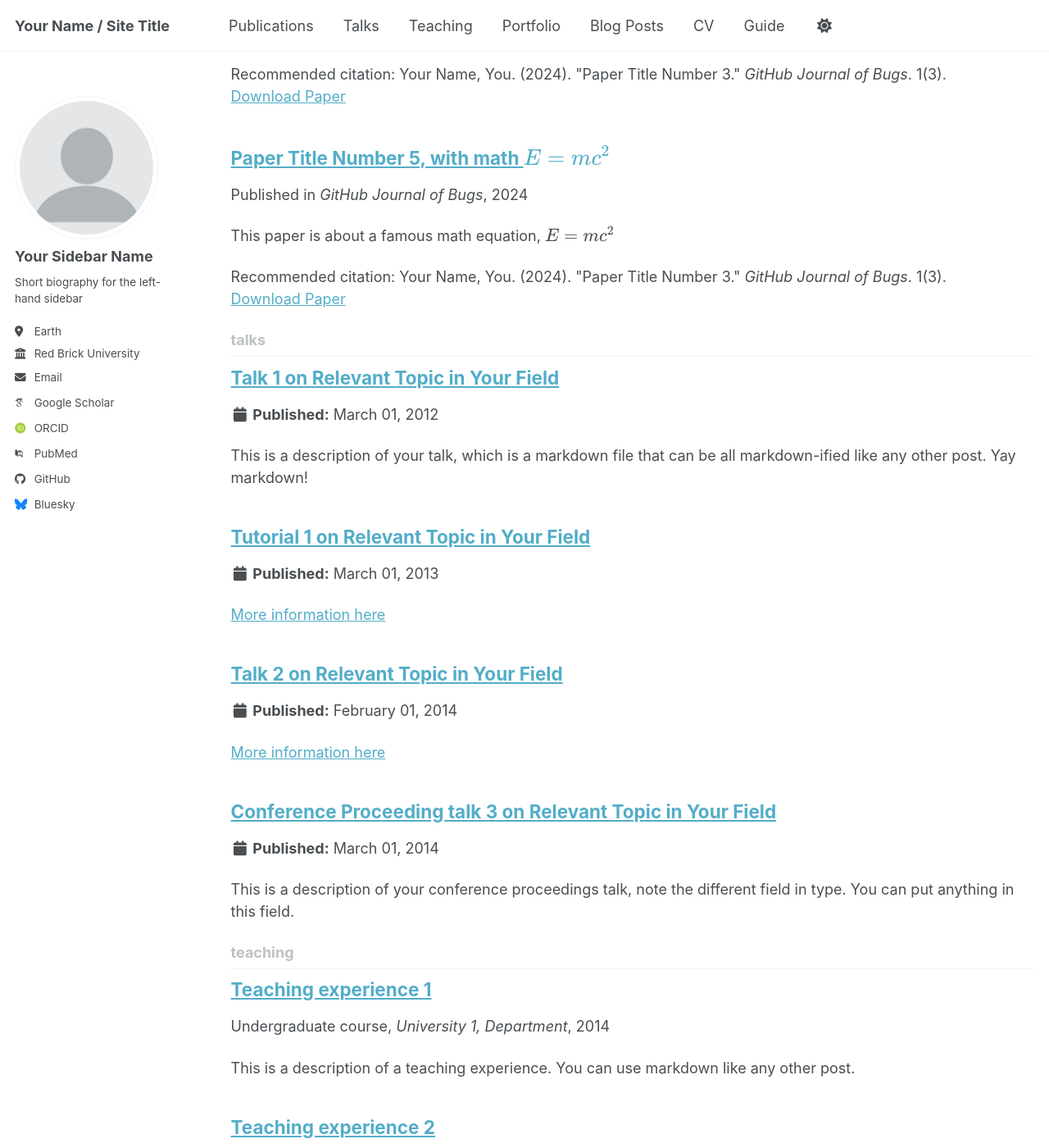
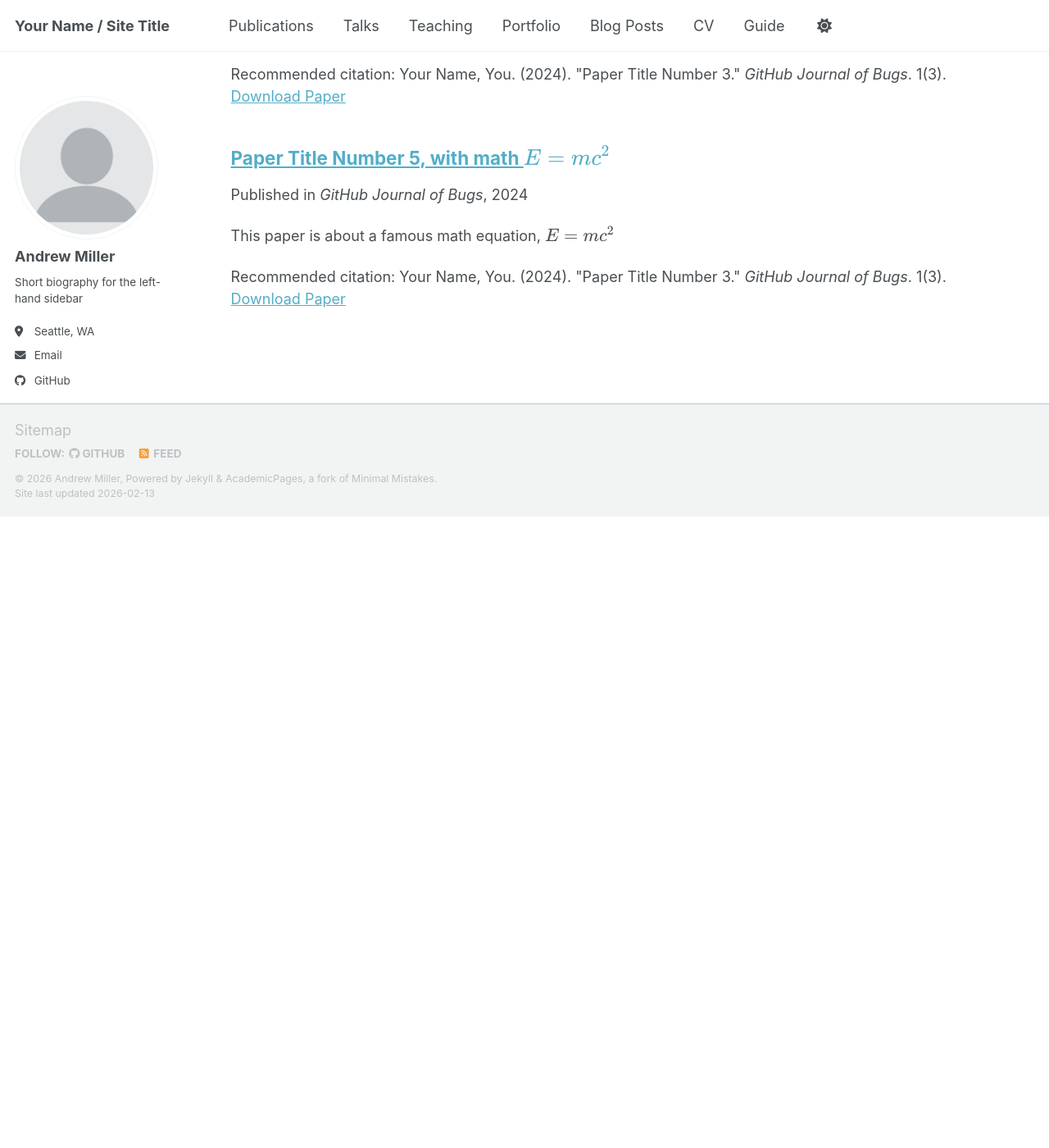
Before and after one commit to durundal-cnc/durundal-cnc.github.io, a Jekyll site: the page built from _pages/collection-archive.html, in a window 1280 px wide and 1400 px high, scrolled down 2891 px. Shown: the whole window at 82% size. Built offline with Jekyll 4.4.1, drawn with Linux system fonts in a browser that asks for light colours; some web fonts are replaced; a script bundle is joined from its source files by our own code; library files that are not in the unit come from our copies; after the commit the page ends 3521 px from its top, so only the background shows below that; some of the changed text lies outside the part shown.

Commit message:
Update _config.yml

```diff
--- a/_config.yml
+++ b/_config.yml
@@ -11,12 +11,12 @@
 site_theme               : "default" # The available themes options are "default", "air", "sunrise", "mint", "dirt" and "contrast"
 title                    : "Your Name / Site Title"
 title_separator          : "-"
-name                     : &name "Your Name"
-description              : &description "Your Name's academic portfolio"   # Update this with a general description of your site, this is the default if not overridden by a page
-url                      : https://academicpages.github.io # The base hostname & protocol for your site e.g. "https://[your GitHub username].github.io",
+name                     : &name "Andrew Miller"
+description              : &description "Andrew Miller's project portfolio"   # Update this with a general description of your site, this is the default if not overridden by a page
+url                      : https://durundal-cnc.github.io # The base hostname & protocol for your site e.g. "https://[your GitHub username].github.io",
                                                            # or if you already have some other page hosted on Github then use "https://[your GitHub username].github.io/[Your Repo Name]"
 baseurl                  : "" # the subpath of your site, e.g. "/blog"
-repository               : "academicpages/academicpages.github.io"
+repository               : "durundal-cnc/durundal-cnc.github.io"
 
 # Site Author - The following control what appear as part of the author content on the side bar.
 #               If a field is blank the icon and link will not appear, otherwise it will be shown.
@@ -24,24 +24,24 @@
 author:
   # Biographic information
   avatar           : "profile.png"
-  name             : "Your Sidebar Name"
+  name             : "Andrew Miller"
   pronouns         : # example: "she/her"
   bio              : "Short biography for the left-hand sidebar"
-  location         : "Earth"
-  employer         : "Red Brick University"
+  location         : "Seattle, WA"
+  employer         : #"Red Brick University"
   uri              : # URL
-  email            : "none@example.org"
+  email            : "andymiller@gmail.com"
 
   # Academic websites
   academia         : # URL
   arxiv            : # URL - Update with the correct link to your profile
-  googlescholar    : "https://scholar.google.com/citations?user=PS_CX0AAAAAJ"
+  googlescholar    : #"https://scholar.google.com/citations?user=PS_CX0AAAAAJ"
   inspire-hep      : # URL
   impactstory      : # URL
-  orcid            : "https://orcid.org/yourorcidurl"
+  orcid            : #"https://orcid.org/yourorcidurl"
   semantic         : # URL
   ssrn             : # URL
-  pubmed           : "https://www.ncbi.nlm.nih.gov/pubmed/?term=john+snow"
+  pubmed           : #"https://www.ncbi.nlm.nih.gov/pubmed/?term=john+snow"
   researchgate     : # URL
   scopus           : # URL
   zotero           : # URL
@@ -51,13 +51,13 @@
   bitbucket        : # Username - Update with your username on the site
   codepen          : # Username
   dribbble         : # Username
-  github           : "academicpages"
+  github           : "durundal-cnc"
   kaggle           : # Username
   stackoverflow    : # User number or user number and name (i.e., use "1" or "1/jeff-atwood")
 
   # Social media
   artstation       : # Username
-  bluesky          : "bsky.app" # Replace this with you Bluesky username
+  bluesky          : #"bsky.app" # Replace this with you Bluesky username
   facebook         : # Username
   flickr           : # Username
   foursquare       : # Username
@@ -138,7 +138,7 @@
 
 # Social Sharing
 twitter:
-  username               : &twitter
+  username               : #&twitter
 facebook:
   username               :
   app_id                 :
@@ -222,7 +222,7 @@
 # These settings control the types of collections used by the template
 collections:
   teaching:
-    output: true
+    output: false
     permalink: /:collection/:path/
   publications:
     output: true
@@ -231,7 +231,7 @@
     output: true
     permalink: /:collection/:path/
   talks:
-    output: true
+    output: false
     permalink: /:collection/:path/
 
 
```
